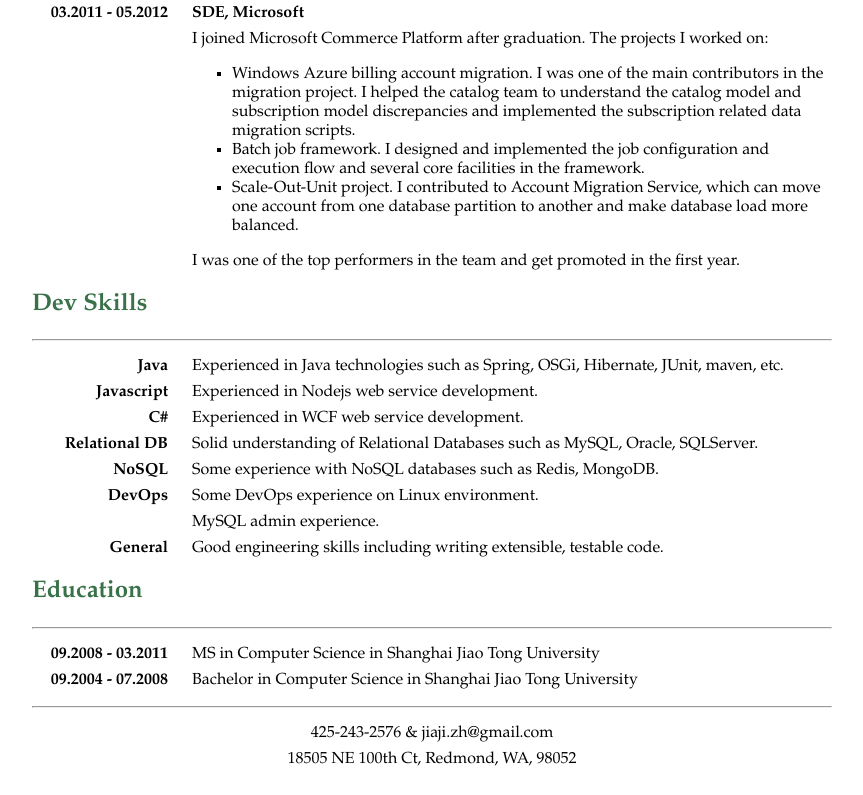
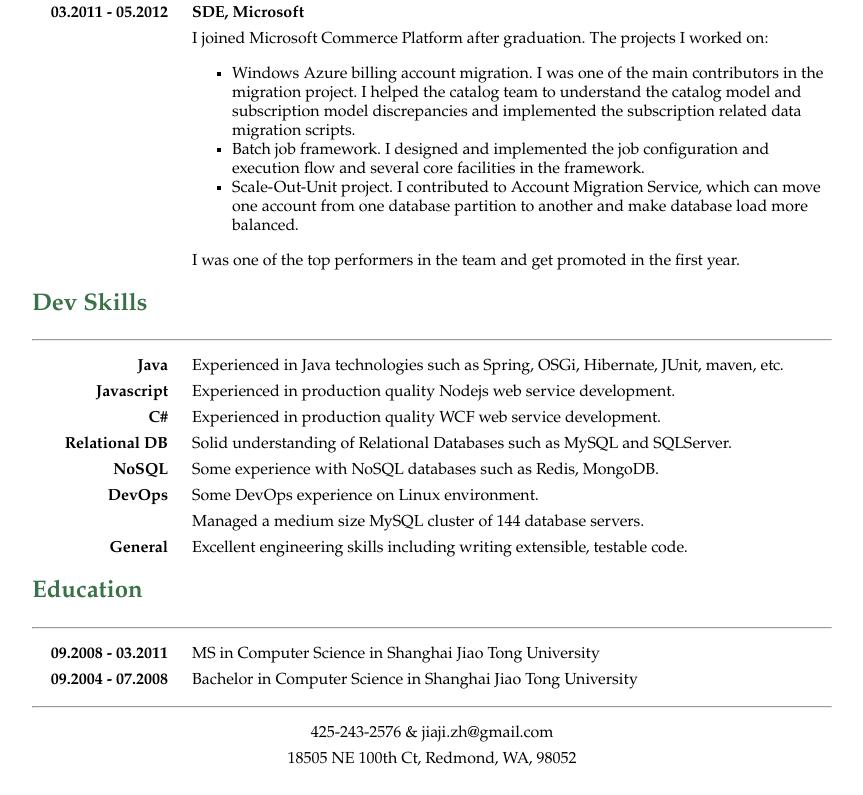
Before and after one commit to jiaz/resume, a website: page index.html in a window 1280 px wide. Shown: the part 1285-2080 px from the top of the page, without its empty margins (208-1071 px from the left). Drawn offline with Linux system fonts and the light colour scheme.

Commit message:
update some words

```diff
--- a/index.html
+++ b/index.html
@@ -62,23 +62,23 @@
 <dd>Experienced in Java technologies such as Spring, OSGi, Hibernate, JUnit, maven, etc.
 </dd>
 <dt>Javascript</dt>
-<dd>Experienced in Nodejs web service development.
+<dd>Experienced in production quality Nodejs web service development.
 </dd>
 <dt>C#</dt>
-<dd>Experienced in WCF web service development.
+<dd>Experienced in production quality WCF web service development.
 </dd>
 <dt>Relational DB</dt>
-<dd>Solid understanding of Relational Databases such as MySQL, Oracle, SQLServer.
+<dd>Solid understanding of Relational Databases such as MySQL and SQLServer.
 </dd>
 <dt>NoSQL</dt>
 <dd>Some experience with NoSQL databases such as Redis, MongoDB.
 </dd>
 <dt>DevOps</dt>
 <dd><p>Some DevOps experience on Linux environment.</p>
-<p>MySQL admin experience.</p>
+<p>Managed a medium size MySQL cluster of 144 database servers.</p>
 </dd>
 <dt>General</dt>
-<dd>Good engineering skills including writing extensible, testable code.
+<dd>Excellent engineering skills including writing extensible, testable code.
 </dd>
 </dl>
 <h2 id="education">Education</h2>
```
Also changed, not shown: jiajizhoucv.md (+5 -5 lines).
